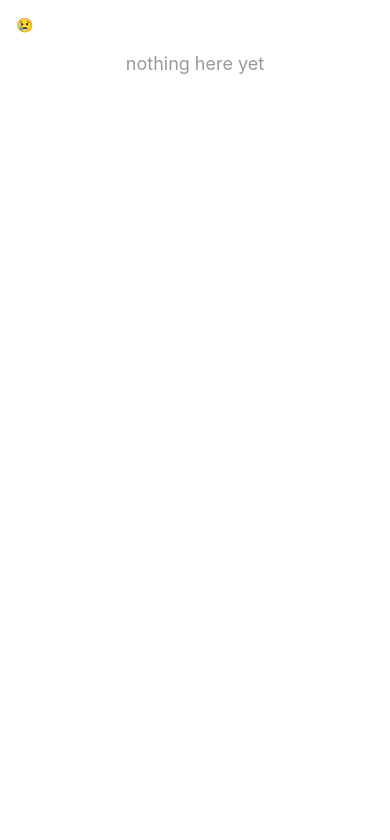
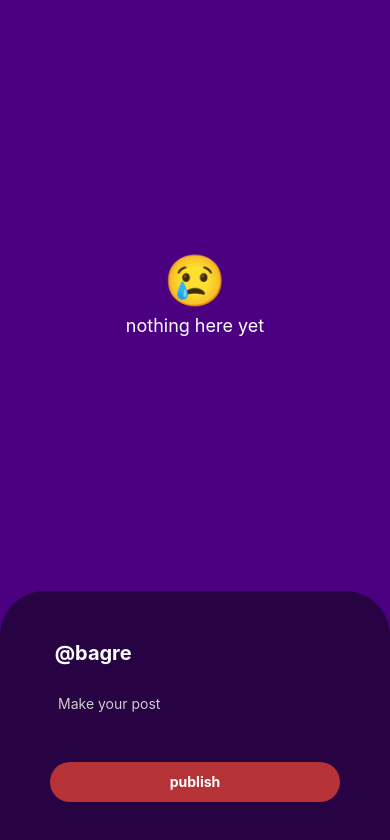
Before and after one commit to omaatheus/ToxicityAPP, a React Native app in the folder ToxicityAPP/: screen /Posts in a window 390 px wide. Shown: the top 840 px of the page. Built offline with nearby package versions, Linux system fonts and the light colour scheme.

Commit message:
Co-authored-by: NoemiBenedito <NoemiBenedito@users.noreply.github.com>

```diff
--- a/ToxicityAPP/src/Components/noPosts.tsx
+++ b/ToxicityAPP/src/Components/noPosts.tsx
@@ -1,5 +1,6 @@
 import { styles } from '../../src/Constants/styles/Posts';
 import { Text, View } from 'react-native';
+
 
 export function noPostsMessage() {
     return (
--- a/ToxicityAPP/src/Constants/styles/Posts.tsx
+++ b/ToxicityAPP/src/Constants/styles/Posts.tsx
@@ -3,11 +3,18 @@ import { StyleSheet } from "react-native";
 export const styles = StyleSheet.create({
   container: {
     flex: 1,
-    padding: 16,
-    backgroundColor: '#fff',
+    backgroundColor: '#4B0082', // Fundo roxo escuro
   },
   containerForm: {
-
+    padding: 50, // Mais espaçoso
+    backgroundColor: '#270343', // Fundo roxo
+    borderTopLeftRadius: 45, // Bordas superiores arredondadas
+    borderTopRightRadius: 45,
+    position: 'absolute',
+    bottom: 0,
+    left: 0,
+    right: 0,
+    height: '30%', // Ocupa metade da tela na parte inferior
   },
   postContainer: {
     padding: 16,
@@ -28,14 +35,54 @@ export const styles = StyleSheet.create({
     marginTop: 4,
   },
 
-  emoji:{
-
+  username: {
+    fontSize: 20,
+    fontWeight: 'bold',
+    color: 'white',
   },
 
+  userImage: {
+    width: 40,
+    height: 40,
+    borderRadius: 20, // Torna a imagem circular
+  },
+
+  emoji: {
+    fontSize: 50,
+    textAlign: 'center',
+    marginVertical: 20,
+  },
   noPostsText: {
     fontSize: 18,
-    color: '#999',
+    color: 'white',
     textAlign: 'center',
-    marginTop: 20,
+    marginTop: -15,
+    height: 300,
+  },
+
+  input: {
+    width: '100%',
+    height: 40,
+    paddingHorizontal: 8,
+    marginBottom: 50, // Movido mais para baixo
+    marginTop: 30, // Movido para cima
+    backgroundColor: 'transparent', // Fundo transparente
+    color: '#fff', // Texto branco para melhor contraste
+    borderWidth: 0, // Remover a borda
+    textAlignVertical: 'bottom',//alinha o texto para parte inferior
+  },
+
+  button: {
+    height: 40, // Menor altura
+    backgroundColor: '#b53337', // Cor rosada
+    justifyContent: 'center',
+    alignItems: 'center',
+    borderRadius: 150, // Arredondar o botão
+    marginBottom: 90, // Adiciona espaço inferior
+  },
+
+  buttonText: {
+    color: 'white',
+    fontWeight: 'bold',
   },
 });
--- a/ToxicityAPP/src/Screens/Posts/Posts.tsx
+++ b/ToxicityAPP/src/Screens/Posts/Posts.tsx
@@ -1,20 +1,27 @@
 import { StatusBar } from 'expo-status-bar';
-import { Text, View, FlatList } from 'react-native';
+import React from 'react';
+import { Text, View, FlatList, TextInput, TouchableOpacity, ListRenderItem } from 'react-native';
 import { styles } from '../../Constants/styles/Posts';
-import { noPostsMessage } from '../../Components/noPosts';
+interface Post {
+  id: number;
+  title: string;
+  content: string;
+}
 
-const posts = [];
 
-const renderPost = ({ item }) => (
-  <View style={styles.postContainer}>
+const posts: Post[] = [];
+
+const renderPost: ListRenderItem<Post> = ({ item }) => (
+    <View style={styles.postContainer}>
     <Text style={styles.postTitle}>{item.title}</Text>
     <Text style={styles.postContent}>{item.content}</Text>
   </View>
 );
 
-export default function Posts() {
+const Posts: React.FC = () => {
   return (
     <View style={styles.container}>
+      < StatusBar hidden />
       {posts.length > 0 ? (
         <FlatList
           data={posts}
@@ -22,22 +29,26 @@ export default function Posts() {
           renderItem={renderPost}
         />
       ) : (
-
-        <View>
-             <Text style={styles.emoji}>
-                😢
-            </Text>
-            <Text style={styles.noPostsText}>
-                nothing here yet
-            </Text>
+        <View style={{ alignItems: 'center', justifyContent: 'center', flex: 1 }}>
+          <Text style={styles.emoji}>😢</Text>
+          <Text style={styles.noPostsText}>nothing here yet</Text>
         </View>
-
       )}
 
       <View style={styles.containerForm}>
 
+        <Text style={styles.username}> @bagre </Text>
+        <TextInput
+          style={styles.input}
+          placeholder="Make your post"
+          placeholderTextColor="#ccc" // Cor do placeholder para melhor visibilidade
+        />
+        <TouchableOpacity style={styles.button}>
+          <Text style={styles.buttonText}>publish</Text>
+        </TouchableOpacity>
       </View>
-
     </View>
   );
 };
+
+export default Posts;
```
Also changed, not shown: ToxicityAPP/src/Components/text.tsx (added).
